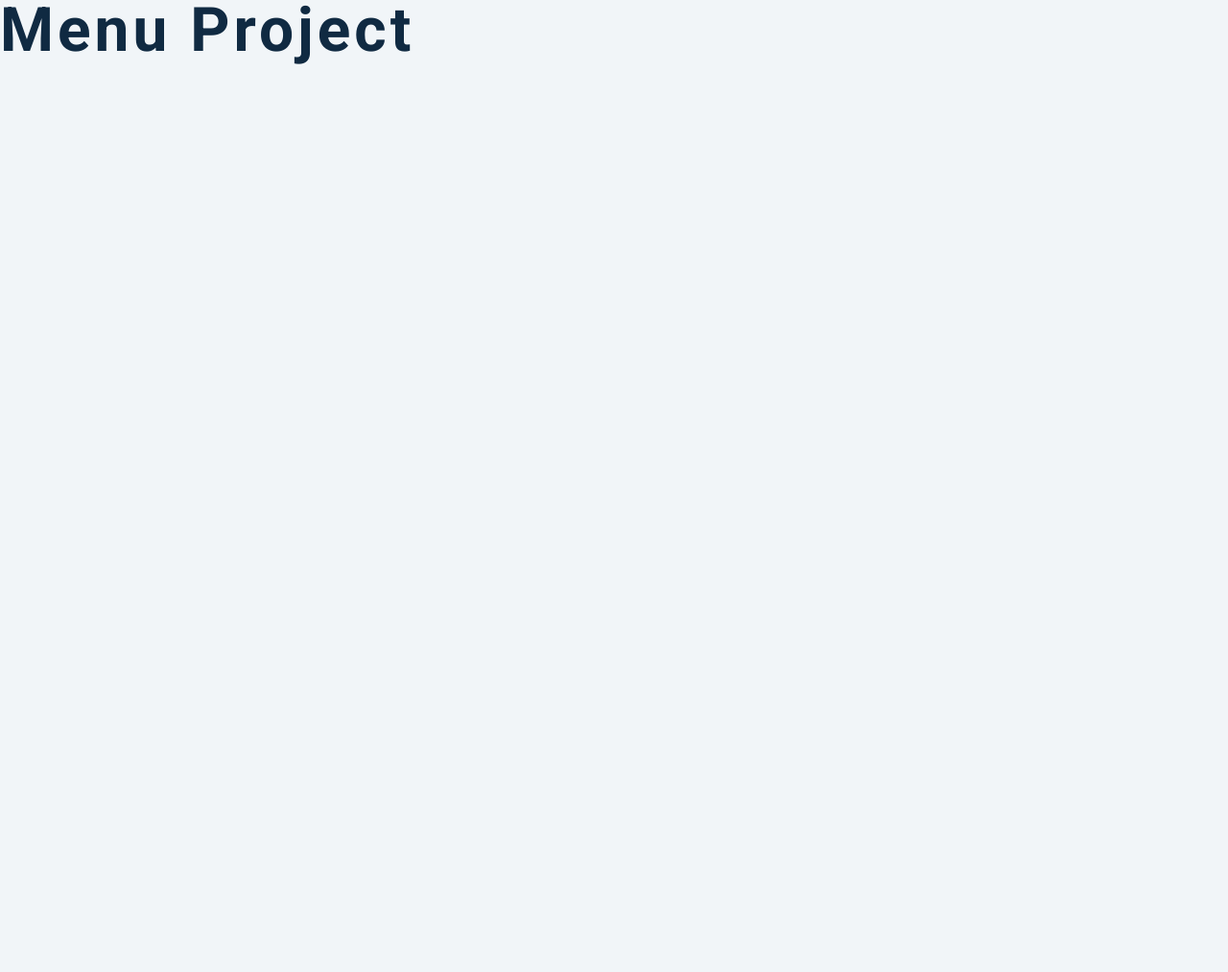
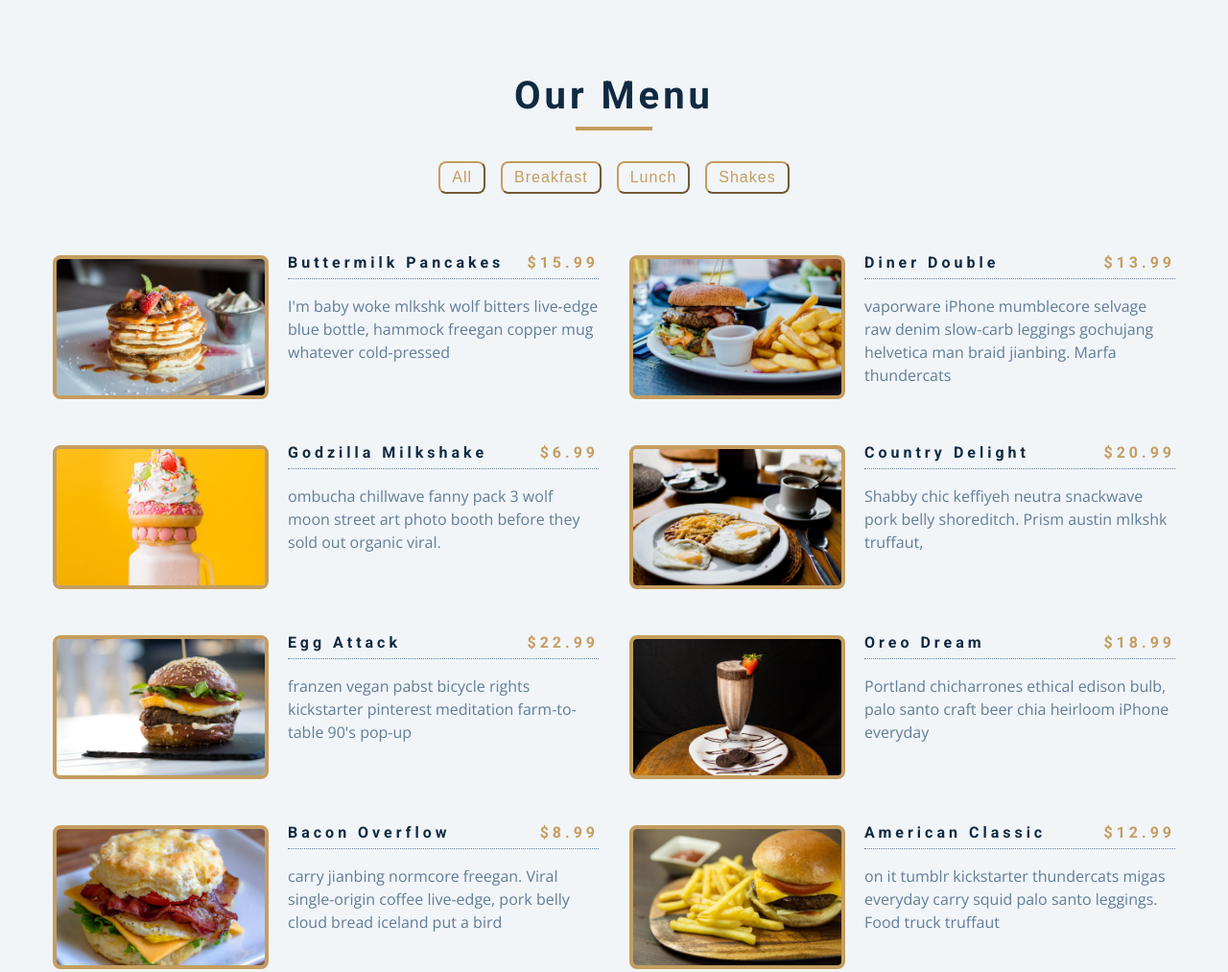
Before and after one commit to NguyenVietCuong2601/JS-basic-projects, a plain HTML site: page 08-menu/setup/index.html in a window 1280 px wide. Shown: the top 1013 px of the page at 96% size. Before the commit the page ends 800 px from the top, so only its background shows below. Drawn offline with nearby package versions, Linux system fonts and the light colour scheme.

Commit message:
render items and filter btns

```diff
--- a/08-menu/setup/app.js
+++ b/08-menu/setup/app.js
@@ -72,3 +72,68 @@ const menu = [
     desc: `skateboard fam synth authentic semiotics. Live-edge lyft af, edison bulb yuccie crucifix microdosing.`,
   },
 ];
+
+const sectionCenter = document.querySelector('.section-center');
+const btnContainer = document.querySelector('.btn-container');
+
+// load items
+window.addEventListener('DOMContentLoaded', function() {
+  displayMenuItems(menu);
+  displayMenuButtons();
+});
+
+function displayMenuItems(menuItems) {
+  let displayMenu = menuItems.map(function (item) {
+      return `
+      <article class="menu-item">
+          <img src="${item.img}" class="photo" alt="${item.title}">
+          <div class="item-info">
+            <header>
+              <h4>${item.title}</h4>
+              <h4 class="price">$${item.price}</h4>
+            </header>
+            <p class="item-text">${item.desc}</p>
+          </div>
+        </article>
+    `;
+  });
+  displayMenu = displayMenu.join("");
+  sectionCenter.innerHTML = displayMenu;
+}
+
+function displayMenuButtons() {
+  const categories = menu.reduce(
+      function (values, item) {
+          if (!values.includes(item.category)) {
+              values.push(item.category);
+          }
+          return values;
+      },
+      ["all"]
+  );
+  const categoryBtns = categories
+      .map(function (category) {
+          return `
+      <button class="filter-btn" type="button" data-id="${category}">${category}</button>
+    `;
+      })
+      .join("");
+  btnContainer.innerHTML = categoryBtns;
+  const filterBtns = btnContainer.querySelectorAll(".filter-btn");
+  // filter items
+  filterBtns.forEach(function (btn) {
+      btn.addEventListener("click", function (e) {
+          const category = e.currentTarget.dataset.id;
+          const menuCategory = menu.filter(function (menuItem) {
+              if (menuItem.category === category) {
+                  return menuItem;
+              }
+          });
+          if (category === "all") {
+              displayMenuItems(menu);
+          } else {
+              displayMenuItems(menuCategory);
+          }
+      });
+  });
+}
--- a/08-menu/setup/index.html
+++ b/08-menu/setup/index.html
@@ -13,7 +13,36 @@
     <link rel="stylesheet" href="styles.css" />
   </head>
   <body>
-    <h1>menu project</h1>
+    <section class="menu">
+      <!-- title -->
+      <div class="title">
+        <h2>our menu</h2>
+        <div class="underline"></div>
+      </div>
+
+      <!-- filter buttons -->
+      <div class="btn-container">
+        <!-- <button class="filter-btn" type="button" data-id="all">all</button>
+        <button class="filter-btn" type="button" data-id="breakfast">breakfast</button>
+        <button class="filter-btn" type="button" data-id="lunch">lunch</button>
+        <button class="filter-btn" type="button" data-id="shakes">shakes</button> -->
+      </div>
+      <!-- menu items -->
+      <div class="section-center">
+        <!-- single item -->
+        <!-- <article class="menu-item">
+          <img src="./menu-item.jpeg" class="photo" alt="menu item">
+          <div class="item-info">
+            <header>
+              <h4>buttermilk pancakes</h4>
+              <h4 class="price">$15</h4>
+            </header>
+            <p class="item-text">Lorem ipsum dolor sit amet consectetur adipisicing elit. Nostrum culpa saepe totam ab beatae quaerat consectetur tenetur consequuntur assumenda quam.</p>
+          </div>
+        </article> -->
+        <!-- end of single item -->
+      </div>
+    </section>
     <!-- javascript -->
     <script src="app.js"></script>
   </body>
```
